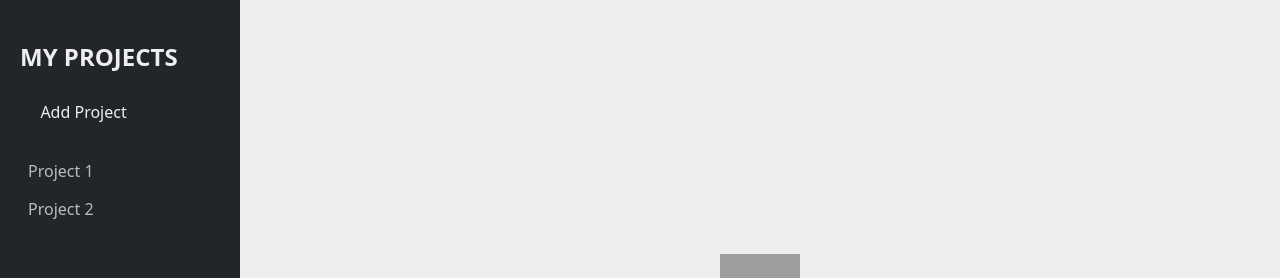
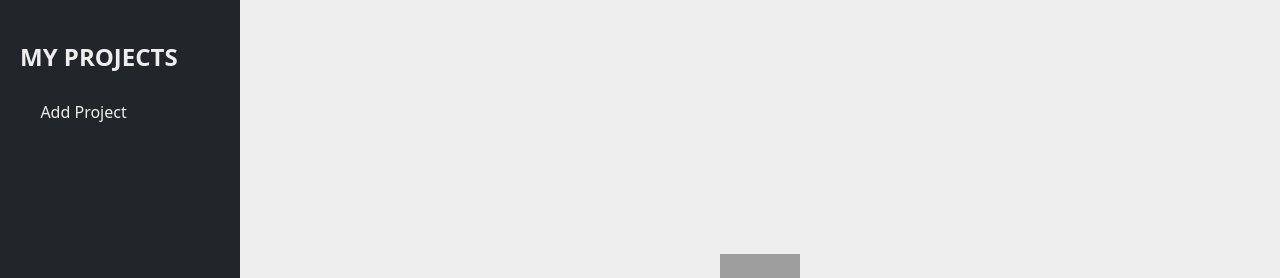
Before and after one commit to marivalerio104/project-management, a React (Vite) app: page / in a window 1280 px wide. Shown: the top 278 px of the page. Built offline with nearby package versions, Linux system fonts and the light colour scheme; grey boxes are pictures that could not be loaded.

Commit message:
Add functionalities
Add toast when clearing a task, save projects to local storage, and correct errors in NewProject

```diff
--- a/src/App.jsx
+++ b/src/App.jsx
@@ -1,4 +1,4 @@
-import { useState } from 'react';
+import { useEffect, useState } from 'react';
 import { BrowserRouter, Routes, Route } from 'react-router-dom';
 import { ToastContainer } from 'react-toastify';
 import Layout from './layouts/Layout';
@@ -8,37 +8,16 @@ import Project from './pages/Project/Project';
 import './App.css';
 
 export default function App() {
-  const [projects, setProjects] = useState(
-  [
-    {
-      id: "1",
-      name: "Project 1",
-      dueDate: "2023-12-31",
-      description: "This is the first project",
-      tasks: [
-        {
-          id: "1",
-          task: "Task 1",
-        },
-        {
-          id: "2",
-          task: "Task 2",
-        }
-      ]
-    },
-    {
-      id: "2",
-      name: "Project 2",
-      dueDate: "2023-12-31",
-      description: "This is the second project",
-      tasks: [
-        {
-          id: "1",
-          task: "Task",
-        },
-      ]
-    }
-  ]);
+  // Initialize projects from localStorage
+  const [projects, setProjects] = useState(() => {
+    const savedProjects = localStorage.getItem("projects");
+    return savedProjects ? JSON.parse(savedProjects) : [];
+  });
+
+  // Save projects to localStorage whenever projects state changes
+  useEffect(() => {
+    localStorage.setItem("projects", JSON.stringify(projects));
+  }, [projects]);
 
   return <>
     <ToastContainer toastClassName="custom-toast" draggable theme="dark"/>
--- a/src/pages/NewProject/NewProject.jsx
+++ b/src/pages/NewProject/NewProject.jsx
@@ -3,8 +3,10 @@ import Button from "../../components/Button/Button";
 import { v4 as uuidv4 } from 'uuid';
 import { toast } from 'react-toastify';
 import { useState } from "react";
+import { useNavigate } from "react-router-dom";
 
 export default function NewProject({ setProjects }) {
+  const navigate = useNavigate();
   const [newProject, setNewProject] = useState({
     name: "",
     description: "",
@@ -19,15 +21,17 @@ export default function NewProject({ setProjects }) {
 
   function handleSubmit(e) {
     e.preventDefault();
-    setProjects(prev => [...prev, { ...newProject, id: uuidv4() }]);
     toast.success("Project created successfully!");
+    const newProjectId = uuidv4();
+    setProjects(prev => [...prev, { ...newProject, id: newProjectId }]);
+    navigate(`/project/${newProjectId}`);
   }
 
   return <form id="new-project" onSubmit={handleSubmit}>
     <h2>NEW PROJECT</h2>
     <div className="input-group">
       <label htmlFor="name">Project Name</label>
-      <input id="name" type="text" required value={newProject.name} onChange={handleChange} />
+      <input id="name" type="text" required value={newProject.name} onChange={handleChange} autoComplete="off" />
     </div>
     <div className="input-group">
       <label htmlFor="description">Project Description</label>
--- a/src/pages/Project/Project.jsx
+++ b/src/pages/Project/Project.jsx
@@ -3,19 +3,19 @@ import Tasks from "./components/Tasks/Tasks";
 import Button from "../../components/Button/Button";
 import ConfirmationModal from "./components/ConfirmationModal/ConfirmationModal";
 import { useRef } from 'react';
-import { useParams, useNavigate } from 'react-router-dom';
+import { useParams, useNavigate, Navigate } from 'react-router-dom';
 import { toast } from 'react-toastify';
 
 export default function Project({ projects, setProjects }) {
   const { id } = useParams();
   const project = projects.find(p => p.id === id);
-  if (!project) return <p>Project not found</p>;
+  if (!project) return <Navigate to="/" replace />;
   const { name, description, dueDate, tasks } = project;
+  const confirmationModal = useRef();
   const navigate = useNavigate();
-  const confirmationModal = useRef();
 
   function handleDeleteProject() {
-    setProjects(projects.filter(p => p.id !== id));
+    setProjects(prev => prev.filter(p => p.id !== id));
     toast.success("Project deleted successfully.");
     navigate("/");
   }
```
